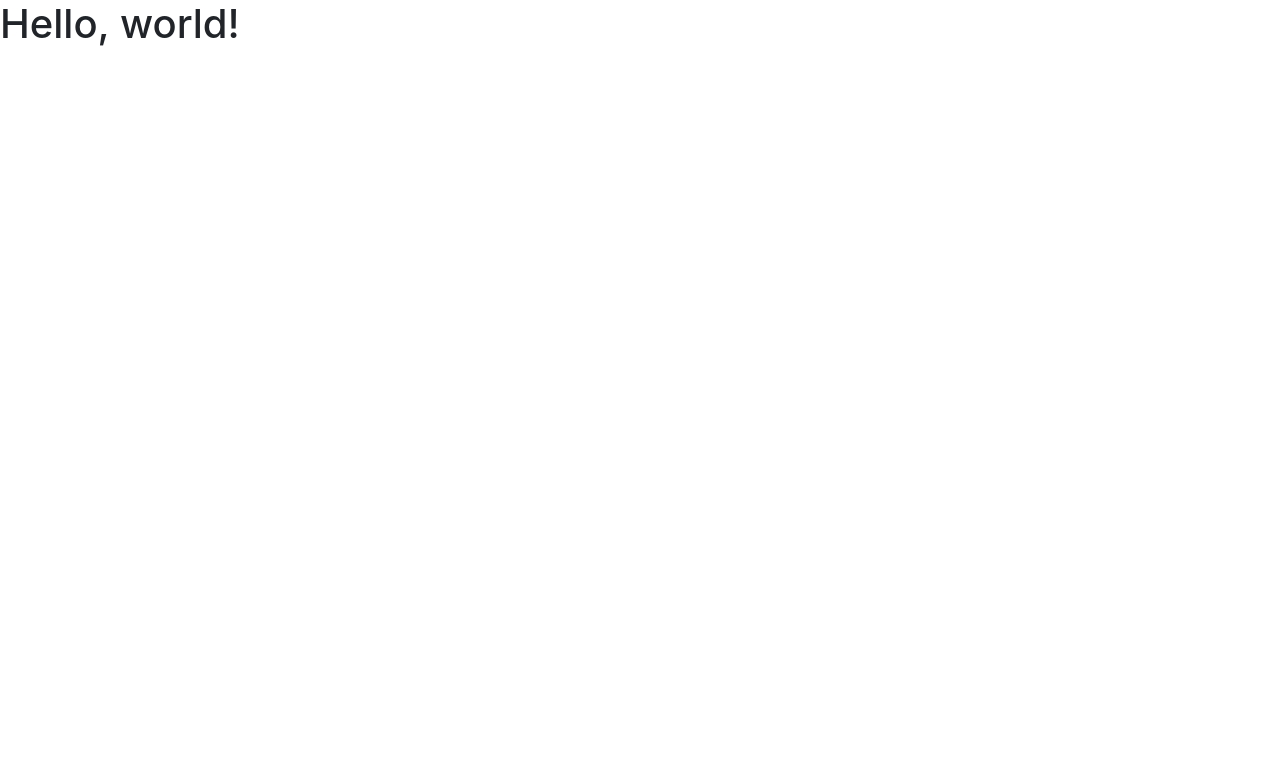
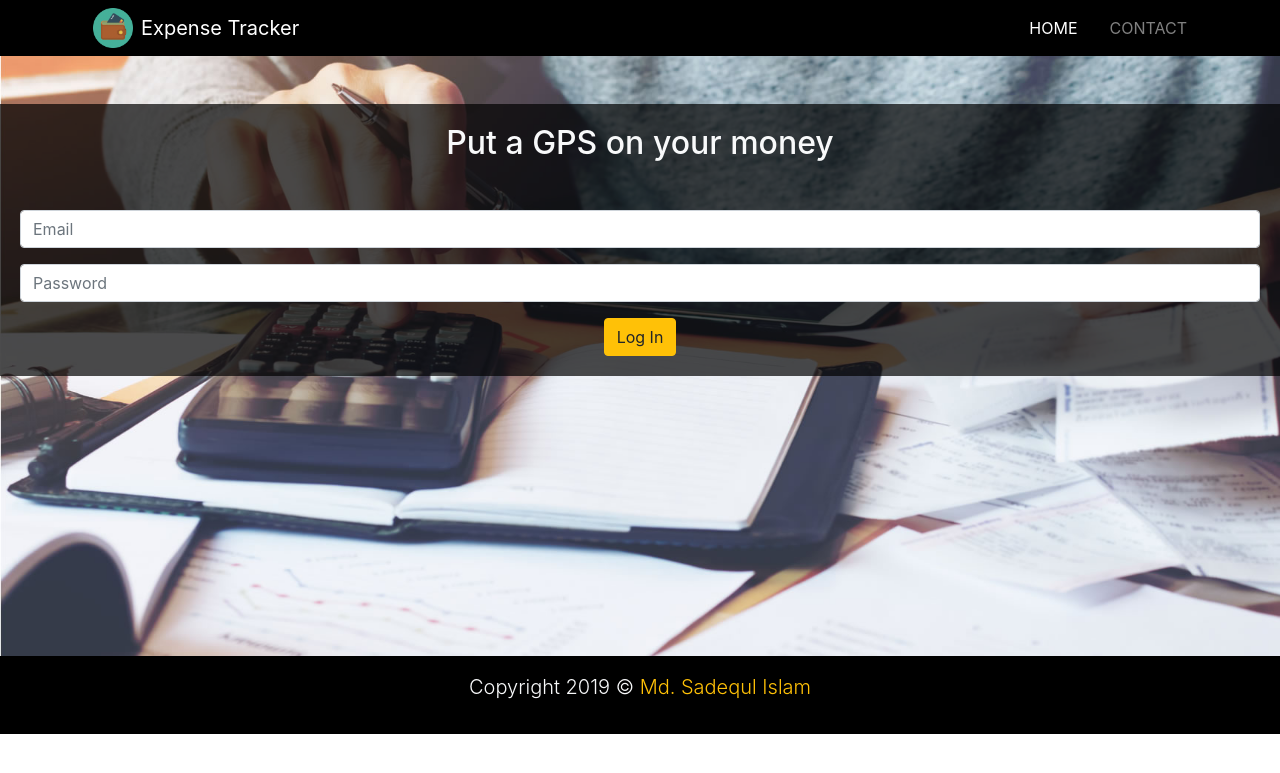
Before and after one commit to sunnny4u/Expense-Tracke, a Django app: page /tracker/ in a window 1280 px wide. Before the commit the part shown is almost empty. Shown: the top 773 px of the page. Run offline with Django 3.2, Linux system fonts and the light colour scheme; some libraries are stand-ins or nearby versions.

Commit message:
Home page design half done

```diff
--- /dev/null
+++ b/static/css/style.css
@@ -0,0 +1,39 @@
+.nav-item{
+	padding-left: 1em !important;
+}
+.nav-link{
+	text-transform: uppercase;
+}
+.navbar{
+	background: #000;
+}
+.navbar img{
+    height: 40px;
+    width: 40px;
+}
+
+#pagecover{
+	background: url('../img/cover2.jpg');
+	background-size: cover;
+	height: 600px;
+	background-attachment: fixed;
+    position: relative;
+    margin: 0 auto;
+
+}
+
+#pagecover .col{
+    position: absolute;
+    left: 0;
+    top: 0;
+    background: rgb(0, 0, 0); /* Fallback color */
+    background: rgba(0, 0, 0, 0.7); /* Black background with 0.5 opacity */
+    color: #f1f1f1; /* Grey text */
+    padding: 20px; /* Some padding */
+}
+
+
+
+#homefooter{
+	background: #000;
+}
--- a/templates/base.html
+++ b/templates/base.html
@@ -1,3 +1,4 @@
+{% load static %}
 <!doctype html>
 <html lang="en">
   <head>
@@ -7,11 +8,63 @@
 
     <!-- Bootstrap CSS -->
     <link rel="stylesheet" href="https://stackpath.bootstrapcdn.com/bootstrap/4.3.1/css/bootstrap.min.css" integrity="sha384-ggOyR0iXCbMQv3Xipma34MD+dH/1fQ784/j6cY/iJTQUOhcWr7x9JvoRxT2MZw1T" crossorigin="anonymous">
-
-    <title>Hello, world!</title>
+    <link rel="shortcut icon" type="image/x-icon" href="{% static 'img/icon.png' %}">
+      <link rel="stylesheet" href="{% static 'css/style.css' %}">
+    <title>Home-Expense Tracker</title>
   </head>
   <body>
-    <h1>Hello, world!</h1>
+    <!-- Navigation Starts -->
+    <nav class="navbar navbar-dark navbar-expand-md">
+		<div class="container">
+            <img class="img-fluid mx-2" src="{% static 'img/logo.png' %}">
+			<a href="index.html" class="navbar-brand">Expense Tracker</a>
+			<button class="navbar-toggler navbar-toggler-right" data-toggle="collapse" data-target="#navbarNav">
+				<span class="navbar-toggler-icon"></span>
+			</button>
+			<div id="navbarNav" class="collapse navbar-collapse">
+				<ul class="navbar-nav ml-auto">
+					<li class="nav-item active">
+						<a class="nav-link" href="#">Home</a>
+					</li>
+					<li class="nav-item">
+						<a class="nav-link" href="#">Contact</a>
+					</li>
+				</ul>
+			</div>
+		</div>
+	</nav>
+
+    <!-- Home cover -->
+	<section id="pagecover" class="text-center text-light">
+		<div class="container">
+			<div class="row">
+				<div class="col mt-5">
+					<h2 class="text-light">Put a GPS on your money</h2>
+                    <div class="mt-5">
+                    <form>
+                        <input type="text" placeholder="Email" class="form-control" width="30%">
+                        <input type="text" placeholder="Password" class="form-control my-3" width="30%">
+                        <input type="submit" class="btn btn-warning" width="30%" value="Log In">
+                    </form>
+                    </div>
+				</div>
+
+			</div>
+		</div>
+	</section>
+
+    <!-- Forms -->
+
+    <!-- Footer -->
+	<section id="homefooter" class="py-3 text-center text-light">
+		<div class="container">
+			<div class="row">
+				<div class="col">
+					<p class="lead">Copyright 2019 &copy; <a href="https://sadequlislam.000webhostapp.com/" class="text-warning" target="_blank">Md. Sadequl Islam</a></p>
+				</div>
+			</div>
+		</div>
+	</section>
 
     <!-- Optional JavaScript -->
     <!-- jQuery first, then Popper.js, then Bootstrap JS -->
```
Also changed, not shown: static/img/cover1.jpg (added), static/img/cover2.jpg (added), static/img/icon.png (added), static/img/logo.png (added).
